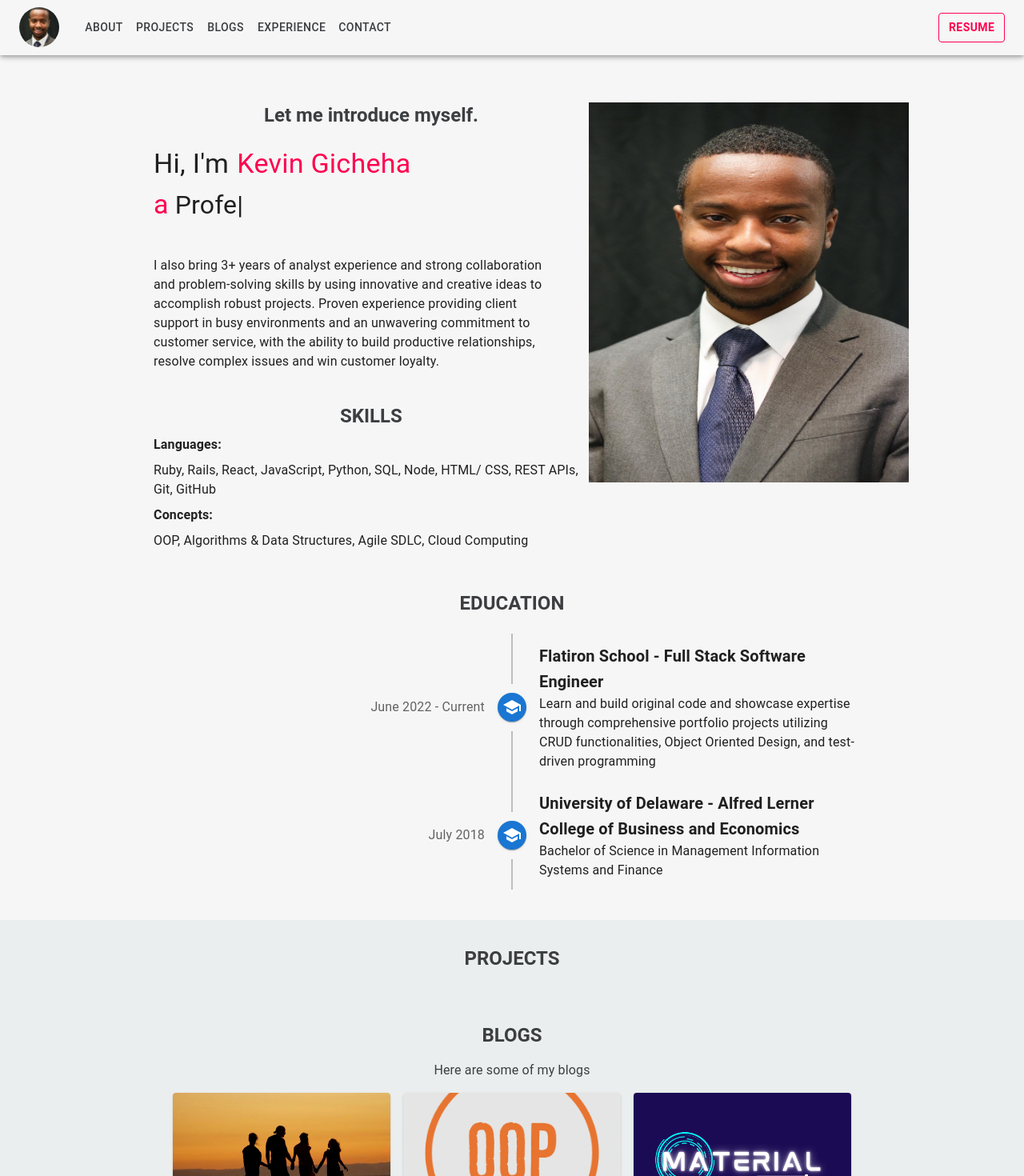
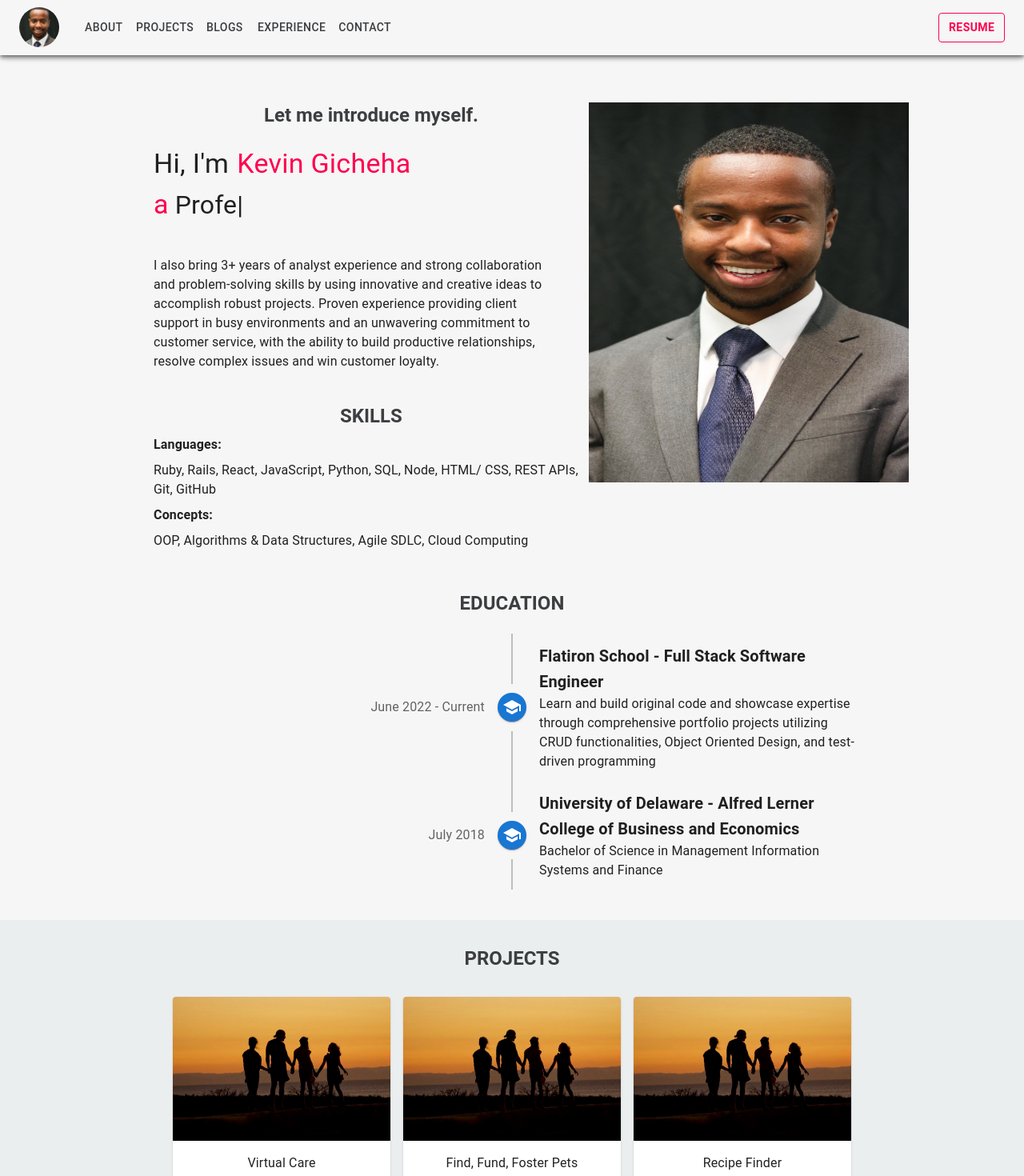
Before and after one commit to kgicheha/portfolio, a React (Create React App) app: page / in a window 1280 px wide. Shown: the top 1470 px of the page at 80% size. Built offline with nearby package versions, Linux system fonts and the light colour scheme.

Commit message:
added links to navbar and project template

```diff
--- a/package.json
+++ b/package.json
@@ -13,6 +13,7 @@
     "@testing-library/user-event": "^13.5.0",
     "react": "^18.2.0",
     "react-dom": "^18.2.0",
+    "react-router-dom": "^6.4.2",
     "react-scripts": "5.0.1",
     "react-type-animation": "^2.1.1",
     "web-vitals": "^2.1.4"
--- a/src/App.css
+++ b/src/App.css
@@ -63,15 +63,18 @@
 }
 
 /* PROJECT SECTION */
-#projectsSection {
+#projects {
   padding-top: 2em;
   padding-bottom: 2em;
+  padding-left: 12em;
+  padding-right: 12em;
   text-align: center;
   background-color: #ebeeee;
 }
+/* projectCards */
 
 /* BLOG SECTION */
-#blogSection {
+#blogs {
   padding-top: 2em;
   padding-bottom: 2em;
   padding-left: 12em;
@@ -81,13 +84,13 @@
 }
 
 /* WORK EXPERIENCE SECTION */
-#workExpSection {
+#workexperience {
   padding-top: 2em;
   padding-bottom: 2em;
 }
 
 /* CONTACT SECTION */
-#contactMeSection {
+#contactinfo {
   padding-top: 2em;
   padding-bottom: 2em;
   text-align: center;
--- a/src/components/About.js
+++ b/src/components/About.js
@@ -1,5 +1,5 @@
 import React from "react";
-import { Typography, Container } from "@mui/material";
+import { Typography } from "@mui/material";
 import { TypeAnimation } from "react-type-animation";
 import { styled } from "@mui/material";
 import MySkills from "./MySkills";
--- a/src/components/App.js
+++ b/src/components/App.js
@@ -7,14 +7,23 @@ import Education from "./Education";
 import Blog from "./Blog";
 import ContactMe from "./ContactMe";
 import WorkExperience from "./WorkExperience";
-
+import { Route, Routes } from "react-router-dom";
 function App() {
-
   // need to implement routes
   return (
     <>
       <div id="entirePage">
         <CssBaseline />
+        <NavBar />
+
+        {/* <Routes>
+          <Route path="/education" element={<Education />}></Route>
+          <Route path="/projects" element={<Projects />}></Route>
+          <Route path="/blogs" element={<Blog />}></Route>
+          <Route path="/experience" element={<WorkExperience />}></Route>
+          <Route path="/contact" element={<ContactMe />}></Route>
+          <Route exact path="/" element={<About />}></Route>
+        </Routes> */}
         <NavBar />
         <About />
         <Education />
--- a/src/components/Blog.js
+++ b/src/components/Blog.js
@@ -39,7 +39,7 @@ const Blog = () => {
     },
   });
   return (
-    <div id="blogSection">
+    <div id="blogs">
       <CustomTypography variant="h5">BLOGS</CustomTypography>
       <CustomTypography2 variant="body1">
         Here are some of my blogs
--- a/src/components/ContactMe.js
+++ b/src/components/ContactMe.js
@@ -1,5 +1,5 @@
 import React from "react";
-import { Typography } from "@mui/material";
+import { Typography, IconButton } from "@mui/material";
 import { styled } from "@mui/material";
 import MailIcon from "@mui/icons-material/Mail";
 import LinkedInIcon from "@mui/icons-material/LinkedIn";
@@ -15,24 +15,24 @@ const ContactMe = () => {
   });
 
   return (
-    <div id="contactMeSection">
+    <div id="contactinfo">
       <Typography variant="h4">I'd Love To Connect With You.</Typography>
       <CustomTypography2 variant="body1">
         Let me get to know more about you.
       </CustomTypography2>
       <div id="contacts">
         <div className="contactIcon">
-          <MailIcon  sx={{ fontSize: 55, color: '#1876d1' }} />
+          <MailIcon sx={{ fontSize: 55, color: "#1876d1" }} />
         </div>
         <div className="contactIcon">
           <a href="https://www.linkedin.com/in/kevin-gicheha/">
-            <LinkedInIcon sx={{ fontSize: 55, color: '#1876d1' }} />
+            <LinkedInIcon sx={{ fontSize: 55, color: "#1876d1" }} />
           </a>
         </div>
       </div>
-      {/* <div id="returnToTop">
-      </div> */}
-        <KeyboardArrowUpIcon  sx={{ fontSize: 55 }} />
+      <IconButton sx={{ p: 0 }} href="#about">
+        <KeyboardArrowUpIcon sx={{ fontSize: 55 }} href="#about" />
+      </IconButton>
     </div>
   );
 };
--- a/src/components/MySkills.js
+++ b/src/components/MySkills.js
@@ -1,7 +1,6 @@
 import React from "react";
-import { Typography, Container, Grid, CardContent, Card } from "@mui/material";
+import { Typography } from "@mui/material";
 import { styled } from "@mui/material";
-import { textAlign } from "@mui/system";
 
 const MySkills = () => {
   const CustomTypography = styled(Typography)({
--- a/src/components/NavBar.js
+++ b/src/components/NavBar.js
@@ -17,7 +17,13 @@ import { styled } from "@mui/material";
 
 const NavBar = () => {
   const [anchorElNav, setAnchorElNav] = useState(null);
-  const pages = ["About", "Projects", "Blogs", "Experience", "Contact"];
+  const pages = [
+    { name: "About", link: "#about" },
+    { name: "Projects", link: "#projects" },
+    { name: "Blogs", link: "#blogs" },
+    { name: "Experience", link: "#workexperience" },
+    { name: "Contact", link: "#contactinfo" },
+  ];
 
   const handleOpenNavMenu = (event) => {
     setAnchorElNav(event.currentTarget);
@@ -57,11 +63,12 @@ const NavBar = () => {
           <Toolbar disableGutters>
             <Box sx={{ flexGrow: 0 }}>
               <Tooltip>
-                <IconButton sx={{ p: 0 }}>
+                <IconButton sx={{ p: 0 }}  href="#about">
                   <Avatar
                     alt="logo"
                     src={require("../Assets/logo.jpeg")}
                     sx={{ width: 50, height: 50 }}
+
                   />
                 </IconButton>
               </Tooltip>
@@ -96,8 +103,10 @@ const NavBar = () => {
                 }}
               >
                 {pages.map((page) => (
-                  <MenuItem key={page} onClick={handleCloseNavMenu}>
-                    <Typography textAlign="center">{page}</Typography>
+                  <MenuItem key={page.name} onClick={handleCloseNavMenu} >
+                    <Typography textAlign="center">
+                      {page.name}
+                    </Typography>
                   </MenuItem>
                 ))}
               </Menu>
@@ -105,16 +114,15 @@ const NavBar = () => {
             <Container
             // sx={{ justifyItems: "center",  display: "flex" }}
             >
-              <Box
-              sx={{ flexGrow: 1, display: { xs: "none", md: "flex" } }}
-              >
+              <Box sx={{ flexGrow: 1, display: { xs: "none", md: "flex" } }}>
                 {pages.map((page) => (
                   <CustomMenuButton
-                    key={page}
+                    key={page.name}
                     onClick={handleCloseNavMenu}
                     sx={{ my: 2 }}
+                    href={page.link}
                   >
-                    {page}
+                    {page.name}
                   </CustomMenuButton>
                 ))}
               </Box>
--- /dev/null
+++ b/src/components/ProjectDetails.js
@@ -0,0 +1,62 @@
+import React from "react";
+import {
+  Typography,
+  Container,
+  Grid,
+  Button,
+  Card,
+  CardActions,
+  CardMedia,
+  CardContent,
+} from "@mui/material";
+import { styled } from "@mui/material";
+
+const ProjectDetails = () => {
+  const projects = [
+    {
+      name: "Virtual Care",
+      image: "",
+      description:
+        "Provides users the ability to schedule appointments with doctors anytime and from anywhere in the world.",
+      languages: "",
+    },
+    {
+      name: "Find, Fund, Foster Pets",
+      image: "",
+      description:
+        "Enables animal shelters to find homes for pets, raising funds, and also allows users to sponsor pets digitally.",
+      languages: "",
+    },
+    {
+      name: "Recipe Finder",
+      image: "",
+      description:
+        "Provides users access to 1000+ recipes and narrows down options based on their ingredient search.",
+      languages: "",
+    },
+  ];
+
+
+  return projects.map((project) => (
+    <Grid item xs={12} sm={4} md={4} lg={4}>
+      <Card sx={{ maxWidth: 345 }}>
+        <CardMedia
+          component="img"
+          alt="Active Record"
+          height="180"
+          image={require("../Assets/active_record.jpeg")}
+        />
+        <CardContent>
+          <Typography gutterBottom variant="body1" component="div">
+            {project.name}
+          </Typography>
+          <Typography variant="body2" color="text.secondary">
+            Languages Used:
+          </Typography>
+        </CardContent>
+      </Card>
+    </Grid>
+  ));
+};
+
+export default ProjectDetails;
--- a/src/components/Projects.js
+++ b/src/components/Projects.js
@@ -1,18 +1,38 @@
 import React from "react";
-import { Typography, Container, Grid, CardContent, Card } from "@mui/material";
+import {
+  Typography,
+  Container,
+  Grid,
+  Button,
+  Card,
+  CardActions,
+  CardMedia,
+  CardContent,
+} from "@mui/material";
 import { styled } from "@mui/material";
+import ProjectDetails from "./ProjectDetails";
 
 const Projects = () => {
   const CustomTypography = styled(Typography)({
     color: "#3C3E41",
     fontWeight: "bold",
   });
+  const CustomContainer = styled(Container)({
+    paddingTop: "2em",
+    paddingLeft: "12em",
+    paddingRight: "12em",
+  });
 
   // on click you'll flip the card and have access to the demo and explanation of the project
   return (
     <>
-      <div id="projectsSection">
+      <div id="projects">
         <CustomTypography variant="h5">PROJECTS</CustomTypography>
+      <CustomContainer>
+        <Grid container spacing={2}>
+          <ProjectDetails />
+        </Grid>
+      </CustomContainer>
       </div>
     </>
   );
--- a/src/components/WorkExperience.js
+++ b/src/components/WorkExperience.js
@@ -25,7 +25,7 @@ const WorkExperience = () => {
     fontWeight: "bold",
   });
   return (
-    <div id="workExpSection">
+    <div id="workexperience">
       <CustomTypography variant="h5">WORK EXPERIENCE</CustomTypography>
       <CustomTimeline position="alternate">
         <TimelineItem>
--- a/src/index.js
+++ b/src/index.js
@@ -2,10 +2,12 @@ import React from 'react';
 import ReactDOM from 'react-dom/client';
 import './index.css';
 import App from './components/App';
+import { BrowserRouter } from "react-router-dom";
+
 
 const root = ReactDOM.createRoot(document.getElementById('root'));
 root.render(
-  <React.StrictMode>
+  <BrowserRouter>
     <App />
-  </React.StrictMode>
+    </BrowserRouter>
 );
```
Also changed, not shown: 1 other file (tests, documents, lock files or other folders).
